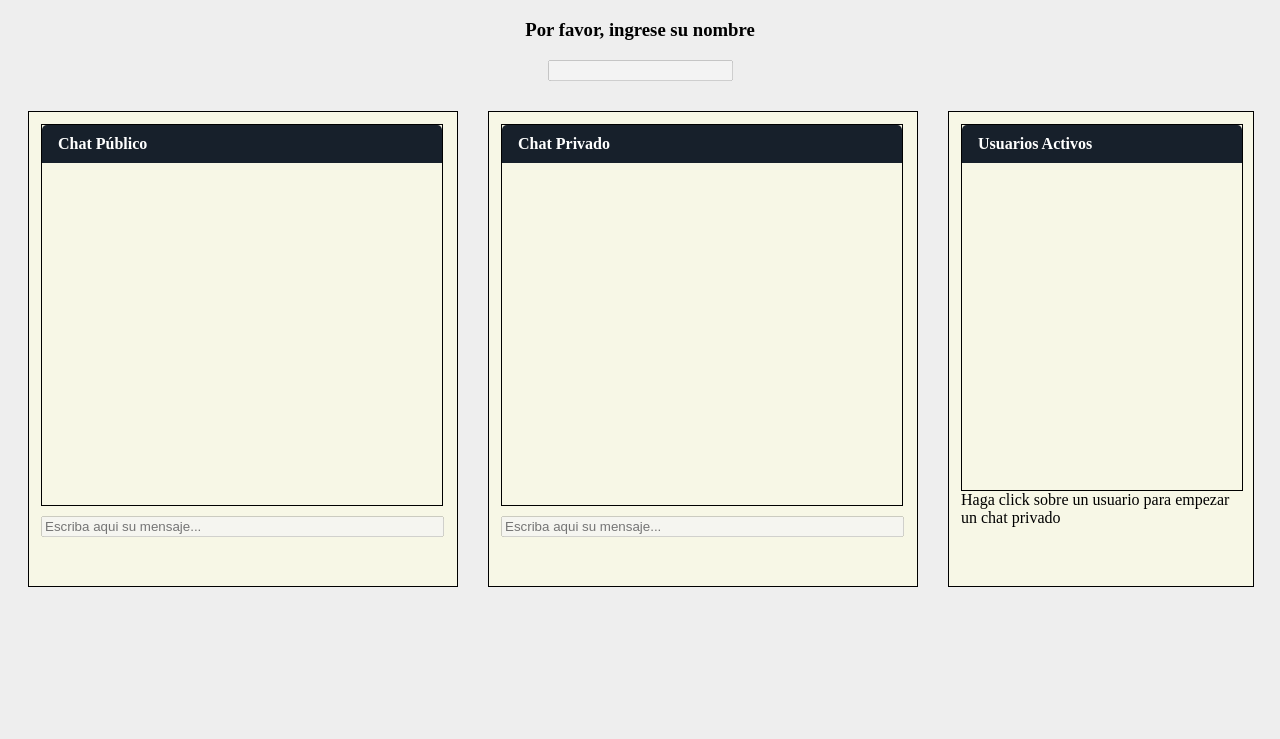
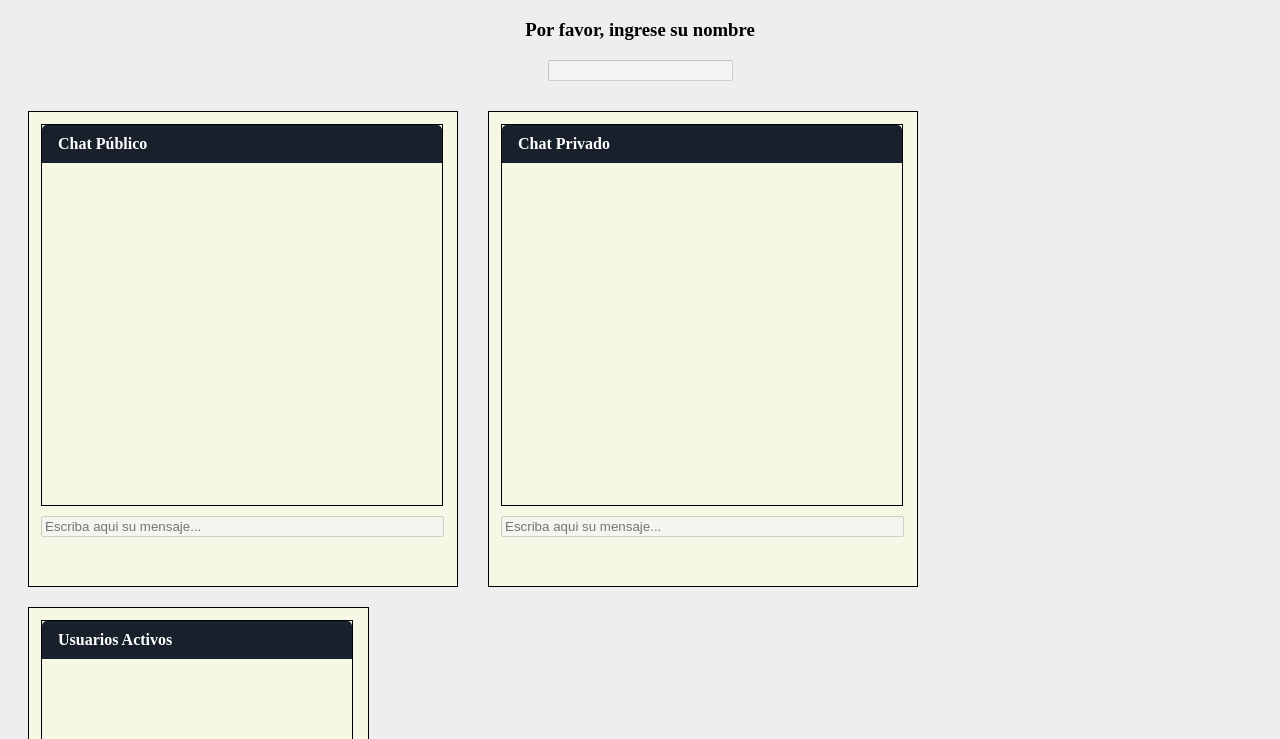
Before and after one commit to OsdaGomez99/Practica-1-WebSockets, a website: page index.html in a window 1280 px wide. Shown: the part 61-800 px from the top of the page. Drawn offline with Linux system fonts and the light colour scheme.

Commit message:
Ultimo commit

```diff
--- a/estilos.css
+++ b/estilos.css
@@ -26,7 +26,7 @@
   }
 
 .active {
-    width: 280px;
+    width: 315px;
     height: 450px;
     border:1px solid #000000;
     float: left;
@@ -38,7 +38,7 @@
   }
 
   #user-list {
-    width: 280px;
+    width: 310px;
     height: 365px;
     border:1px solid #000000;
     float: left;
--- a/message.js
+++ b/message.js
@@ -62,8 +62,11 @@ function sendMessage(type, text) {
  *
  * @param {string} msg - the actual message object.
  */
+
+// Función para escribir un mensaje en el navegador
 function writeMessage(msg) {
 
+  //Cuerpo del mensaje que incluye el tipo de mensaje, el texto y la fecha.
   let text = "", timeStr = new Date(msg.date).toLocaleTimeString(), containerToWrite;
 
   switch(msg.type) {
```
Also changed, not shown: README.md, 4 other files.
